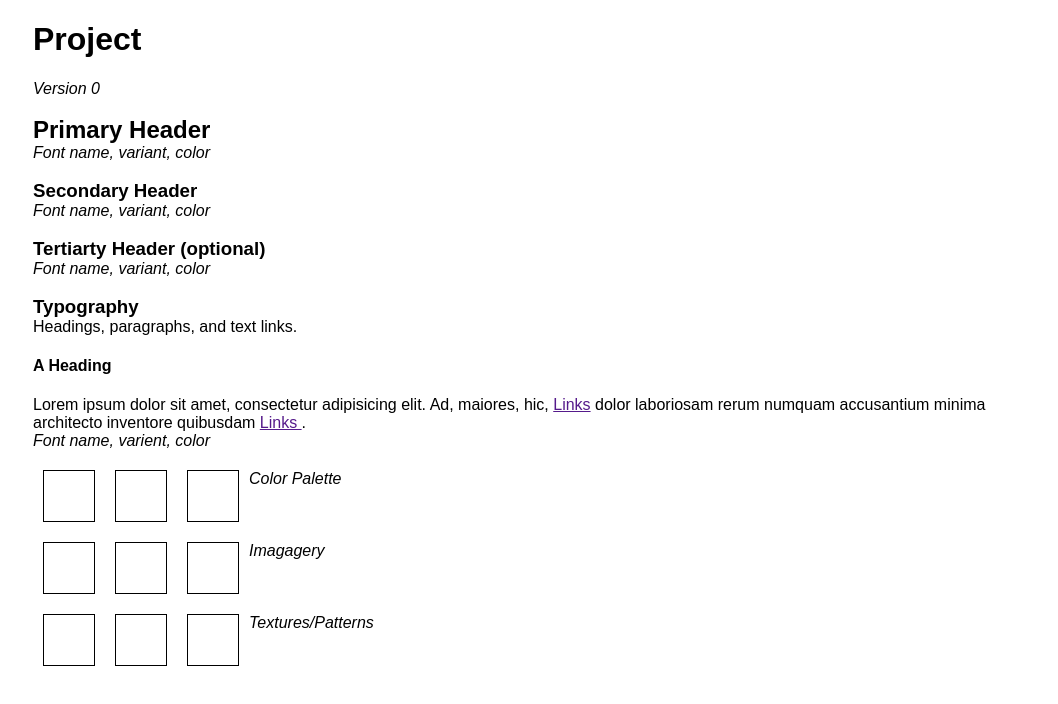
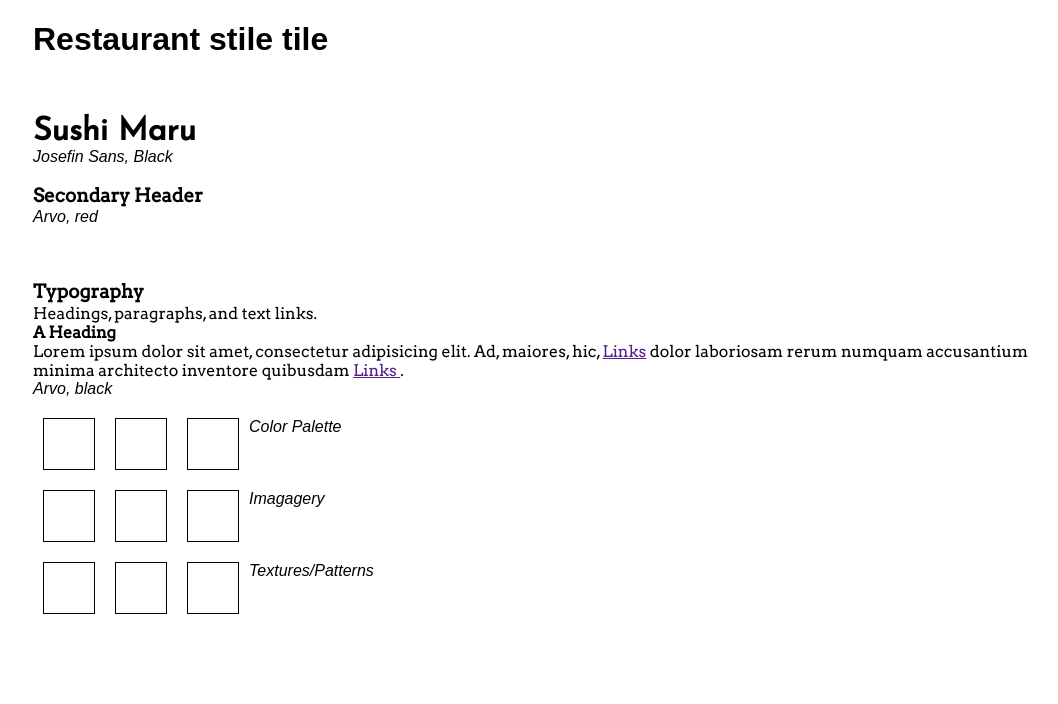
Before and after one commit to zjohnson1/p3-restaurant, a plain HTML site: page index.html in a window 1280 px wide. Shown: the whole page, without its empty margins (107-1165 px from the left). Drawn offline with Linux system fonts and the light colour scheme.

Commit message:
version 2
#added fonts

```diff
--- a/css/styles.css
+++ b/css/styles.css
@@ -1,5 +1,15 @@
 /* Set Your Own Margin & Padding */
 h2, h3, p {
+	margin: 0;
+}
+
+h2{
+	font-family: 'Josefin Sans', sans-serif;
+	font-size: 2em;
+}
+
+h3, h4, p{
+	font-family: 'Arvo', serif;
 	margin: 0;
 }
 
--- a/index.html
+++ b/index.html
@@ -8,6 +8,8 @@
   <link rel="stylesheet" href="css/grid.css">
 
   <link href='http://fonts.googleapis.com/css?family=Raleway' rel='stylesheet' type='text/css'>
+  <link href='http://fonts.googleapis.com/css?family=Josefin+Sans:400,400italic' rel='stylesheet' type='text/css'>
+  <link href='http://fonts.googleapis.com/css?family=Arvo' rel='stylesheet' type='text/css'>
 
   <link rel="stylesheet" href="css/styles.css">
 
@@ -19,23 +21,20 @@
 
 		<section>
 
-			<h1>Project</h1>
-			<em>Version 0</em>
+			<h1>Restaurant stile tile</h1>
+
 
 			<br><br>
 
-			<h2>Primary Header</h2>
-			<em>Font name, variant, color</em>
+			<h2>Sushi Maru</h2>
+			<em>Josefin Sans, Black</em>
 
 			<br><br>
 
 			<h3>Secondary Header</h3>
-			<em>Font name, variant, color</em>
+			<em>Arvo, red</em>
 
 			<br><br>
-
-			<h3>Tertiarty Header (optional)</h3>
-			<em>Font name, variant, color</em>
 
 			<br><br>
 
@@ -44,7 +43,7 @@
 
 			<h4>A Heading</h4>
 			<p>Lorem ipsum dolor sit amet, consectetur adipisicing elit. Ad, maiores, hic, <a href="">Links</a> dolor laboriosam rerum numquam accusantium minima architecto inventore quibusdam <a href="">Links </a>.</p>
-			<em>Font name, varient, color</em>
+			<em>Arvo, black</em>
 
 		</section>
 
```
